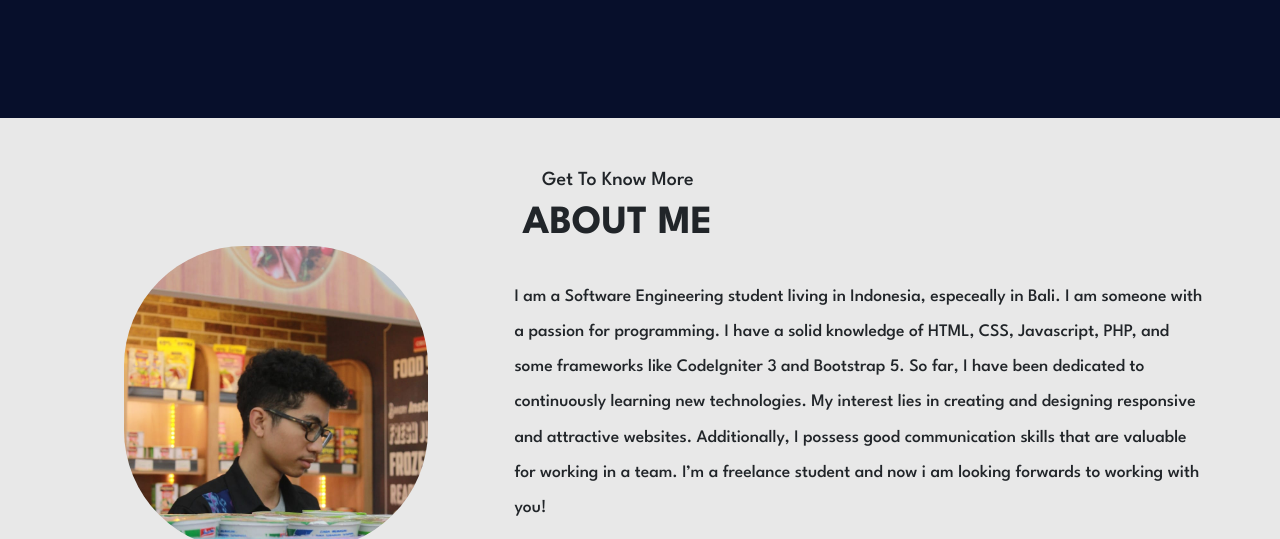
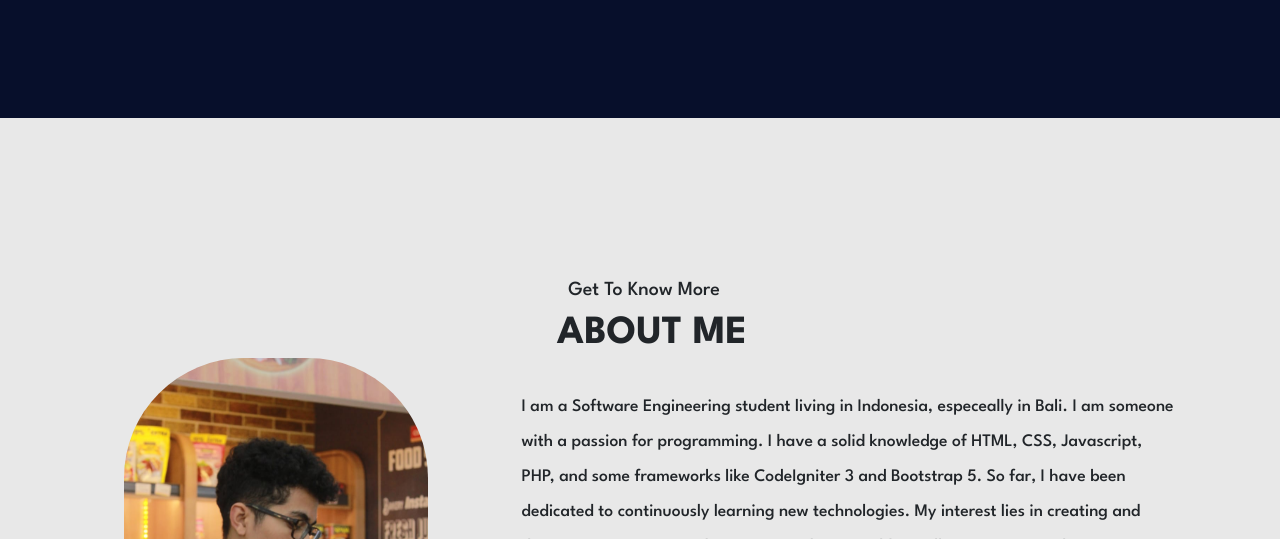
Before and after one commit to AlvianMaulanaMansyur/portofolio, a plain HTML site: page index.html in a window 1280 px wide. Shown: the part 590-1129 px from the top of the page. Drawn offline with nearby package versions, Linux system fonts and the light colour scheme.

Commit message:
responsvie-to-laptop

```diff
--- a/index.css
+++ b/index.css
@@ -224,46 +224,58 @@ nav .navbar h1 {
 }
 
 .about .about-pict{
-    position: absolute;
+    position: relative;
     /* border: solid 2px; */
-    border-radius: 120px ;
+    border-radius: 25% ;
     overflow: hidden;
-    height: 26rem;
-    width: 26rem;
-    margin-left: 7rem;
+    width: 23rem;
+    height: 23rem;
+    margin-left: 9rem;
     margin-top: 10%;
+
+
+
+}
+.about img{
+   position: absolute;
+   height: 23rem;
+   width: 30rem;
+   object-fit: cover;
+    object-position: -2rem;
+   /* margin-right:10rem; */
+
 }
 .about .container{
-    width: 20%;
-    margin-left: 0;
-    justify-content: center;
+    width: 50%;
+    height: auto;
+
+    /* margin-left: 45%; */
+    padding-top: 3rem;
 
 }
 
- .about img{
-    position: absolute;
-    height: 130%;
-    width: 26rem;
-    object-fit: cover;
-}
 
-.text{
+/* .text{
     margin-top: 4%;
     margin-left: 40%;
     margin-right:5%;
+}    */
+
+ .text h1{
+    font-weight: 700;
+    font-size: 3rem;
+    width: 50%;
 }
 
-.text h1{
-    font-weight: 700;
-    font-size: 3rem;
-}
 
 .text h5{
-    margin-left: 4%;
+   width: 50%;
 }
 
 .text h4{
     line-height: 2;
+    padding-left: 10%;
+    padding-right: 10%;
 }
 .about a{
    margin-left: 22px;
@@ -272,6 +284,7 @@ nav .navbar h1 {
 
 .about .button{
     margin-top:4rem ;
+    margin-left: 10%;
 }
 .about button{
     margin-bottom:20px ;
@@ -410,20 +423,24 @@ nav .navbar h1 {
     }
 
     .about .about-pict{
-        /* position: absolute; */
+        position: relative;
         /* border: solid 2px; */
         border-radius: 120px ;
         overflow: hidden;
         height: 19rem;
         width: 19rem;
         margin-left: 7rem;
-        margin-top: 10%;
+        margin-top: 15rem;
+
     }
 
     .about img{
-        width: 20rem;
+        width: 22rem;
     }
 
+    .about .text{
+        padding-top: 10rem;
+    }
     .text h1{
         font-weight: 700;
         font-size: 2.5rem;
--- a/index.html
+++ b/index.html
@@ -74,15 +74,15 @@
 
 
   <!-- ABOUT Section start -->
-  <div class="about container-fluid" id="about">
+  <div class="about container-fluid " id="about">
 
-      <div class="about-pict">
+      <div class="about-pict col-2">
         <img src="assets/about.jpg" alt="">
       </div>
 
-    <div class="text ">
-      <h5>Get To Know More</h5>
-      <h1>ABOUT ME</h1>
+    <div class="text container col">
+      <h5 class="text-center">Get To Know More</h5>
+      <h1 class="text-center">ABOUT ME</h1>
       <br>
       <h4>I am a Software Engineering student living in Indonesia, especeally in Bali. I am someone with a passion for
         programming. I have a solid knowledge of HTML, CSS, Javascript, PHP, and some frameworks like CodeIgniter 3 and
```
